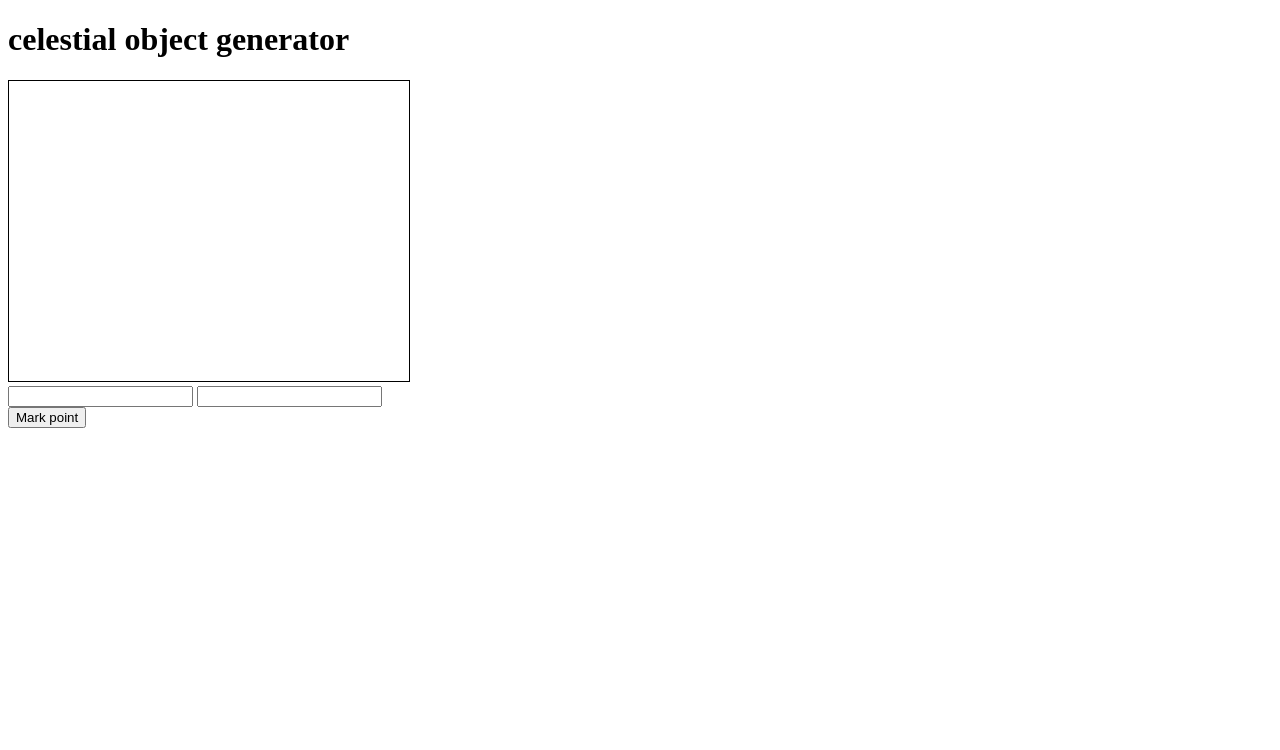
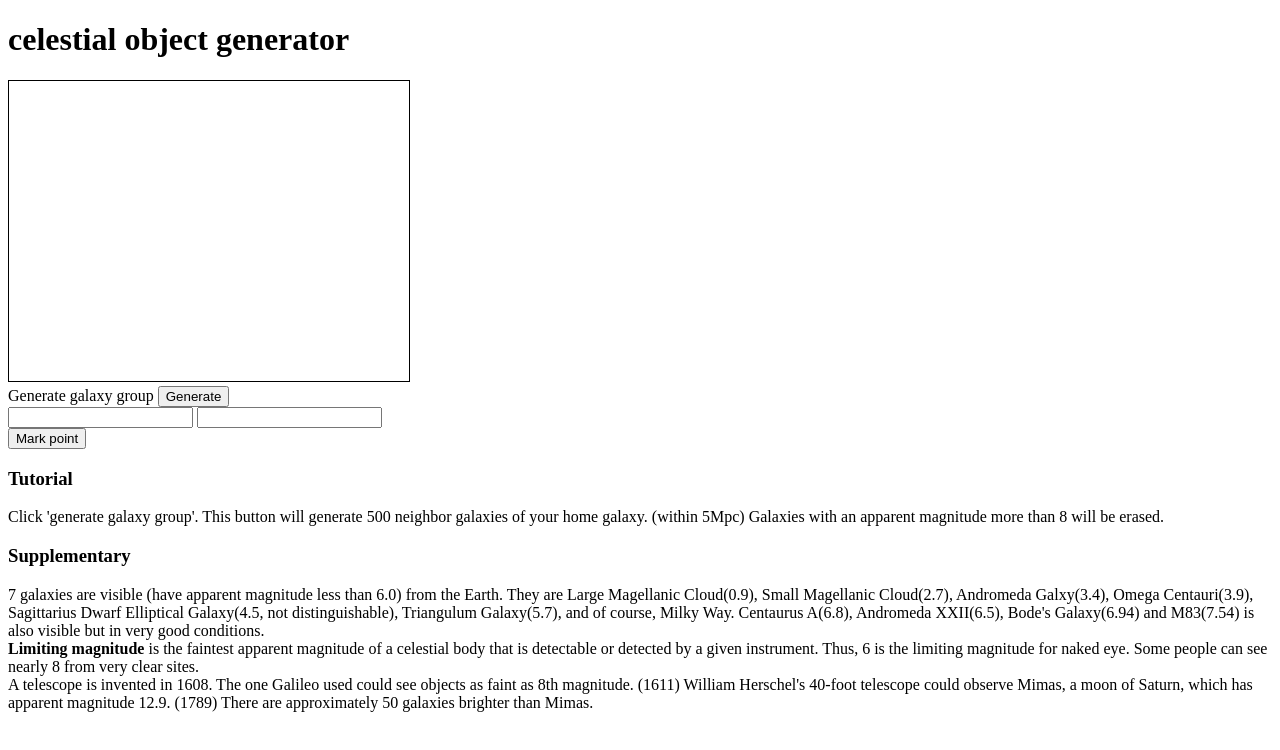
Before and after one commit to mingi-sid/mingi-sid.github.io, a plain HTML site: page celestial-object-generator/index.html in a window 1280 px wide. Drawn offline with Linux system fonts and the light colour scheme.

Commit message:
Add documentation

```diff
--- a/celestial-object-generator/index.html
+++ b/celestial-object-generator/index.html
@@ -3,20 +3,37 @@
 <body>
 <h1>celestial object generator</h1>
 
-<canvas id="myCanvas" width=400 height="300" style="border:1px solid #000;">
+<canvas id="myCanvas" width="400" height="300" style="border:1px solid #000;">
 </canvas>
 
-<form id="pointx">
-  <div class="form-group">
-    <input type="text" name="myMessagex" id="myMessagex"/>
-    <input type="text" name="myMessagey" id="myMessagey"/>
-  </div>
+</br>
+Generate galaxy group
+<button onclick="generateGalaxyGroup()">
+  Generate
+</button>
+
+<form id="point">
+  <input type="text" name="myMessagex"/>
+  <input type="text" name="myMessagey"/>
 </form>
 
 <button onclick="markPoint()">
   Mark point
 </button>
 
+
 <script type="text/javascript" src="script.js"></script>
 </body>
+
+<h3>Tutorial</h3>
+Click 'generate galaxy group'. This button will generate 500 neighbor galaxies of your home galaxy. (within 5Mpc) Galaxies with an apparent magnitude more than 8 will be erased.
+
+</br>
+<h3>Supplementary</h3>
+
+7 galaxies are visible (have apparent magnitude less than 6.0) from the Earth. They are Large Magellanic Cloud(0.9), Small Magellanic Cloud(2.7), Andromeda Galxy(3.4), Omega Centauri(3.9), Sagittarius Dwarf Elliptical Galaxy(4.5, not distinguishable), Triangulum Galaxy(5.7), and of course, Milky Way. Centaurus A(6.8), Andromeda XXII(6.5), Bode's Galaxy(6.94) and M83(7.54) is also visible but in very good conditions.
+</br>
+<b>Limiting magnitude</b> is the faintest apparent magnitude of a celestial body that is detectable or detected by a given instrument. Thus, 6 is the limiting magnitude for naked eye. Some people can see nearly 8 from very clear sites.
+</br>
+A telescope is invented in 1608. The one Galileo used could see objects as faint as 8th magnitude. (1611) William Herschel's 40-foot telescope could observe Mimas, a moon of Saturn, which has apparent magnitude 12.9. (1789) There are approximately 50 galaxies brighter than Mimas.
 </html>
```
